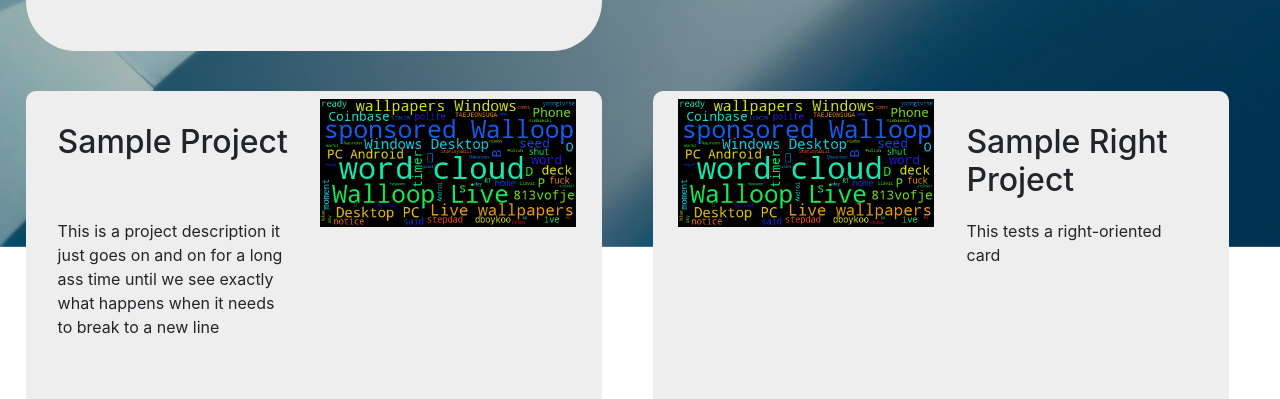
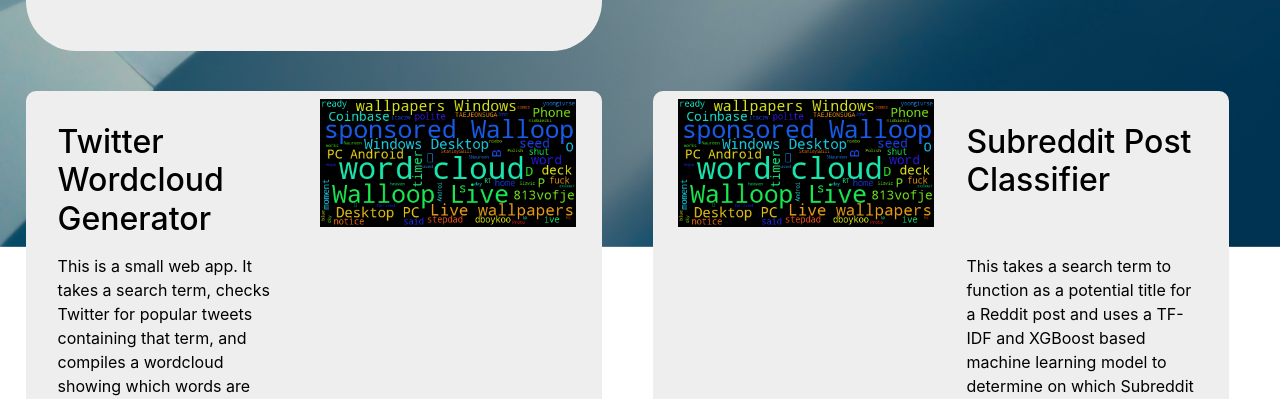
Before and after one commit to SchneiderJM/PersonalWebsite, a React (Create React App) app: page / in a window 1280 px wide. Shown: the part 553-952 px from the top of the page. Built offline with nearby package versions, Linux system fonts and the light colour scheme.

Commit message:
Added Links to the Project Cards

```diff
--- a/src/Components/ProjectCard/ProjectCard.js
+++ b/src/Components/ProjectCard/ProjectCard.js
@@ -1,25 +1,26 @@
 import React, {useState, useEffect} from 'react';
 import classes from './ProjectCard.module.css';
+import {Link} from 'react-router-dom';
 
 const ProjectCard = (props) => {
     const [cardChildren,setCardChildren] = useState(<div>Empty Card</div>)
     useEffect(()=>{
         if (props.orientLeft){
             setCardChildren([
-                <h1 key={props.keyValue+1} className={classes.ProjectTitle}>{props.Name}</h1>,
-                <img key={props.keyValue} className={classes.ProjectLogo} src={props.Logo} alt='Logo Not Found' />,
-                <p key={props.keyValue+2} className={classes.ProjectDescription}>{props.Description}</p>,
-                <div key={props.keyValue+3}></div>
+                <Link to={props.Link}><h1 key={props.keyValue+1} className={classes.ProjectTitle}>{props.Name}</h1></Link>,
+                <Link to={props.Link}><img key={props.keyValue} className={classes.ProjectLogo} src={props.Logo} alt='Logo Not Found' /></Link>,
+                <Link to={props.Link}><p key={props.keyValue+2} className={classes.ProjectDescription}>{props.Description}</p></Link>,
+                <Link to={props.Link}><div key={props.keyValue+3}></div></Link>
             ])
         } else {
             setCardChildren([
-                <img key={props.keyValue+2} className={classes.ProjectLogo} src={props.Logo} alt='Logo Not Found' />,
-                <h1 key={props.keyValue} className={classes.ProjectTitle}>{props.Name}</h1>,
-                <div key={props.keyValue+3}></div>,
-                <p key={props.keyValue+1} className={classes.ProjectDescription}>{props.Description}</p>
+                <Link to={props.Link}><img key={props.keyValue+2} className={classes.ProjectLogo} src={props.Logo} alt='Logo Not Found' /></Link>,
+                <Link to={props.Link}><h1 key={props.keyValue} className={classes.ProjectTitle}>{props.Name}</h1></Link>,
+                <Link to={props.Link}><div key={props.keyValue+3}></div></Link>,
+                <Link to={props.Link}><p key={props.keyValue+1} className={classes.ProjectDescription}>{props.Description}</p></Link>
             ])
         }
-    },[props.Description,props.Logo,props.Name,props.keyValue,props.orientLeft]);
+    },[props.Description,props.Logo,props.Name,props.keyValue,props.orientLeft,props.Link]);
     return(
         <div className={props.orientLeft ? classes.leftCard : classes.rightCard}>
             {cardChildren}
--- a/src/Components/ProjectCard/ProjectCard.module.css
+++ b/src/Components/ProjectCard/ProjectCard.module.css
@@ -30,11 +30,13 @@
 .rightCard h1{
     margin: 2rem;
     font-size: 2rem;
+    color: black;
 }
 
 .rightCard p{
     font-size: 1rem;
     margin: 2rem;
+    color: black;
 }
 
 .leftCard{
@@ -57,12 +59,19 @@
 .leftCard h1{
     margin: 2rem;
     font-size: 2rem;
+    color: black;
 }
 
 .leftCard p{
     font-size: 1rem;
     margin: 2rem;
+    color: black;
 }
+
+a:hover{
+    text-decoration: none;
+}
+
 
 @media screen and (min-width: 800px){
     .leftCard{
--- a/src/Pages/Homepage/Homepage.js
+++ b/src/Pages/Homepage/Homepage.js
@@ -14,20 +14,26 @@
             <div className={classes.Description}><p>I am currently employed as a data scientist
                 at Rattlehub Digital where I work on predictive insights models for financial advisors
                 as well as digital engagement for collection of estate data. </p> </div>
-            <div className={classes.projectCardContainer}>
-                <ProjectCard
+            <div className={classes.projectCardContainer}><ProjectCard
                     keyValue={0}
-                    Name='Sample Project'
+                    Name='Twitter Wordcloud Generator'
                     Logo={WordcloudLogo}
-                    Description='This is a project description it just goes on and on for a long ass time until we see exactly what happens when it needs to break to a new line'
+                    Description='This is a small web app.
+                    It takes a search term, checks Twitter for popular tweets containing that term,
+                    and compiles a wordcloud showing which words are associated with the search term
+                    in popular tweets.'
                     orientLeft={true}
+                    Link='/Twitter_Cloud'
                 />
                 <ProjectCard
                     keyValue={0}
-                    Name='Sample Right Project'
+                    Name='Subreddit Post Classifier'
                     Logo={WordcloudLogo}
-                    Description='This tests a right-oriented card'
+                    Description='This takes a search term to function as a potential title for a Reddit post and
+                        uses a TF-IDF and XGBoost based machine learning model to determine on which Subreddit
+                        such a post would best fit.'
                     orientLeft={false}
+                    Link='/Reddit_Classifier'
                 />
             </div>
         </div>
--- a/src/Pages/Homepage/Homepage.module.css
+++ b/src/Pages/Homepage/Homepage.module.css
@@ -36,6 +36,7 @@
     width: 100%;
 }
 
+
 @media screen and (min-width: 800px){
     .Photo{
         max-width: 45vw;
```
